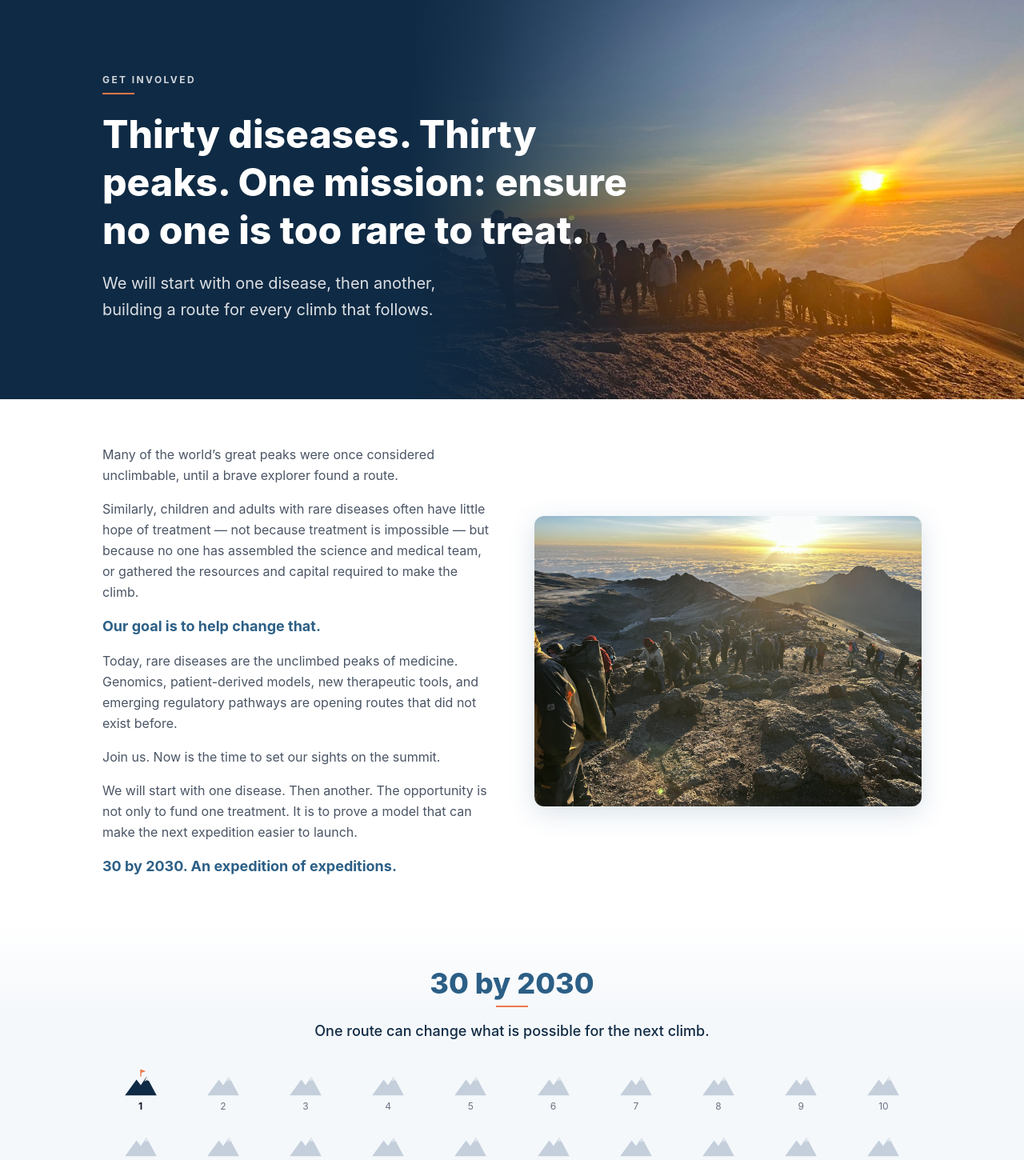
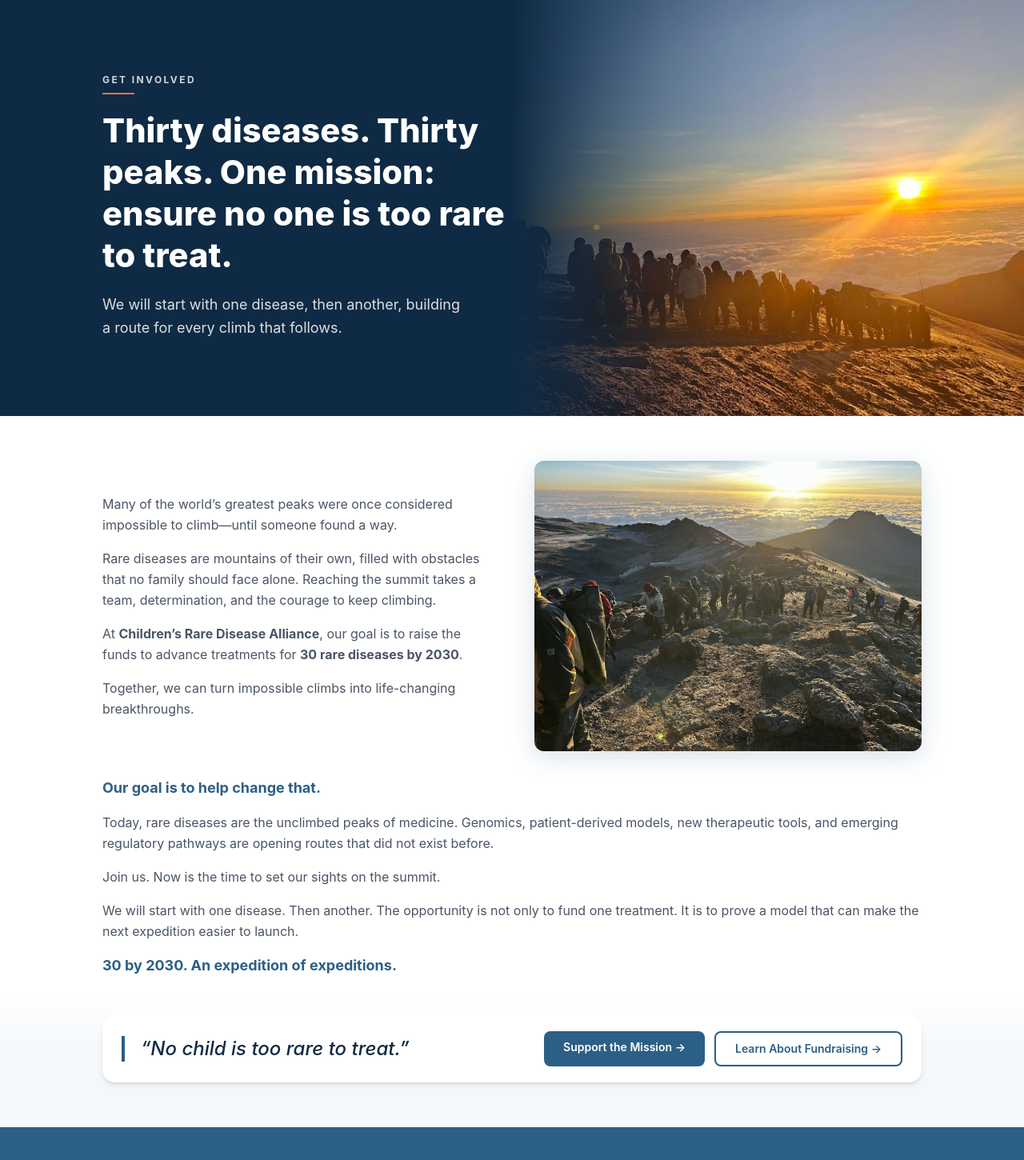
Before and after one commit to inwang123/rarediseaseweb, a React (Vite) app: page /30-by-30 in a window 1280 px wide. Shown: the part 120-1570 px from the top of the page at 80% size. Built offline with nearby package versions, Linux system fonts and the light colour scheme.

Commit message:
update get involved page text

```diff
--- a/src/data/team.js
+++ b/src/data/team.js
@@ -69,10 +69,10 @@ export const marketingTeam = [
     bio: "Bio coming soon.",
   },
   {
-    name: "Caitlyn Baker",
+    name: "Caitlin Baker",
     role: "Adventure Fundraising Specialist",
-    img: "/images/team/caitlyn_baker_bio.png",
-    bio: "Caitlyn is an adventurer, mother of three, and passionate advocate for bringing people together through meaningful experiences. She holds a degree in Family Life Studies from Utah State University and has explored trails from Utah's mountains to Mount Kilimanjaro. As an Adventure Fundraising Specialist with Children's Rare Disease Alliance, Caitlyn combines her love of the outdoors with a deeply personal connection to the rare disease community. After losing her father to a rare cancer as a teenager, she understands the importance of research, treatment, and support for affected families. Through hikes, retreats, and other outdoor experiences, she works to build community and raise funds for rare disease research and support.",
+    img: "/images/team/caitlin_baker_bio.png",
+    bio: "Caitlin is an adventurer, mother of three, and passionate advocate for bringing people together through meaningful experiences. She holds a degree in Family Life Studies from Utah State University and has explored trails from Utah's mountains to Mount Kilimanjaro. As an Adventure Fundraising Specialist with Children's Rare Disease Alliance, Caitlin combines her love of the outdoors with a deeply personal connection to the rare disease community. After losing her father to a rare cancer as a teenager, she understands the importance of research, treatment, and support for affected families. Through hikes, retreats, and other outdoor experiences, she works to build community and raise funds for rare disease research and support.",
   },
   {
     name: "Ashley Budd",
--- a/src/pages/Contact.jsx
+++ b/src/pages/Contact.jsx
@@ -8,10 +8,10 @@ export default function Contact() {
       <PageBanner eyebrow="Get In Touch" title="Contact Us" />
 
       {/* Contact Info */}
-      <section className="py-16 max-w-5xl mx-auto px-6 md:px-16">
+      <section className="py-16 max-w-6xl mx-auto px-6 md:px-16">
         <p className="text-orange-500 font-semibold text-sm uppercase tracking-widest mb-2">We'd love to hear from you</p>
         <h2 className="text-3xl font-bold text-gray-900 mb-4">Let's Talk</h2>
-        <p className="text-gray-500 text-sm leading-relaxed mb-12 max-w-xl">
+        <p className="text-gray-500 text-sm leading-relaxed mb-12 max-w-2xl">
           Whether you have a question about our programs, want to get involved, or simply want to share
           your story, our team is here and ready to help.
         </p>
--- a/src/pages/ThirtyBy30.jsx
+++ b/src/pages/ThirtyBy30.jsx
@@ -6,28 +6,6 @@ const ORANGE = "#ed774a";
 
 // Photo shown beside the story text
 const MOUNTAIN_IMAGE = "/images/get-involved/get_involved_climb.jpg";
-
-function Peak({ active }) {
-  return (
-    <svg viewBox="0 0 48 40" className="w-11 h-9" aria-hidden="true">
-      {active && (
-        <>
-          <line x1="24" y1="2" x2="24" y2="12" stroke={ORANGE} strokeWidth="1.5" />
-          <polygon points="24,2 31,4.5 24,7" fill={ORANGE} />
-        </>
-      )}
-      <polygon
-        points="2,38 18,16 24,24 32,12 46,38"
-        fill={active ? NAVY : "#c4cfdb"}
-      />
-      <polygon
-        points="32,12 36,18 32,17 29,19"
-        fill={active ? "#fff" : "#e5ebf1"}
-        opacity="0.9"
-      />
-    </svg>
-  );
-}
 
 export default function ThirtyBy30() {
   return (
@@ -42,14 +20,14 @@ export default function ThirtyBy30() {
           src="/images/get-involved/get-involved-banner.jpg"
           alt=""
           aria-hidden="true"
-          className="absolute inset-y-0 right-0 h-full w-full md:w-3/5 object-cover select-none pointer-events-none"
-          style={{ objectPosition: "50% 60%" }}
+          className="absolute inset-y-0 right-0 h-full w-full md:w-1/2 object-cover select-none pointer-events-none"
+          style={{ objectPosition: "55% 60%" }}
         />
         {/* Fade the photo into the navy panel */}
         <div
           className="absolute inset-0"
           style={{
-            background: `linear-gradient(90deg, ${NAVY} 0%, ${NAVY} 40%, rgba(15,42,68,0.85) 47%, rgba(15,42,68,0.62) 54%, rgba(15,42,68,0.38) 62%, rgba(15,42,68,0.18) 70%, rgba(15,42,68,0.06) 78%, rgba(15,42,68,0) 86%)`,
+            background: `linear-gradient(90deg, ${NAVY} 0%, ${NAVY} 50%, rgba(15,42,68,0.8) 54%, rgba(15,42,68,0.55) 59%, rgba(15,42,68,0.3) 65%, rgba(15,42,68,0.12) 72%, rgba(15,42,68,0) 80%)`,
           }}
         />
         <div
@@ -62,10 +40,10 @@ export default function ThirtyBy30() {
             Get Involved
           </p>
           <div className="mt-2 mb-5 h-0.5 w-10" style={{ backgroundColor: ORANGE }} />
-          <h1 className="text-3xl md:text-5xl font-extrabold text-white leading-tight max-w-2xl">
+          <h1 className="text-3xl md:text-4xl lg:text-[2.6rem] font-extrabold text-white leading-tight max-w-lg">
             Thirty diseases. Thirty peaks. One mission: ensure no one is too rare to treat.
           </h1>
-          <p className="mt-5 text-base md:text-xl text-white/85 max-w-md leading-relaxed">
+          <p className="mt-5 text-base md:text-lg text-white/85 max-w-md leading-relaxed">
             We will start with one disease, then another, building a route for
             every climb that follows.
           </p>
@@ -73,18 +51,40 @@ export default function ThirtyBy30() {
       </section>
 
       {/* ── Story + image ── */}
-      <section className="max-w-6xl mx-auto px-6 md:px-16 py-14 grid md:grid-cols-2 gap-10 md:gap-14 items-center">
-        <div className="flex flex-col gap-4 text-base leading-relaxed text-gray-600">
-          <p>
-            Many of the world’s great peaks were once considered unclimbable,
-            until a brave explorer found a route.
-          </p>
-          <p>
-            Similarly, children and adults with rare diseases often have little
-            hope of treatment — not because treatment is impossible — but because
-            no one has assembled the science and medical team, or gathered the
-            resources and capital required to make the climb.
-          </p>
+      <section className="max-w-6xl mx-auto px-6 md:px-16 pt-14 pb-6">
+        {/* Intro text beside the photo; the photo stretches to match the text height */}
+        <div className="grid md:grid-cols-2 gap-8 md:gap-14 md:items-stretch">
+          <div className="flex flex-col justify-center gap-4 text-base leading-relaxed text-gray-600">
+            <p>
+              Many of the world’s greatest peaks were once considered impossible
+              to climb—until someone found a way.
+            </p>
+            <p>
+              Rare diseases are mountains of their own, filled with obstacles that
+              no family should face alone. Reaching the summit takes a team,
+              determination, and the courage to keep climbing.
+            </p>
+            <p>
+              At <strong>Children’s Rare Disease Alliance</strong>, our goal is to
+              raise the funds to advance treatments for{" "}
+              <strong>30 rare diseases by 2030</strong>.
+            </p>
+            <p>
+              Together, we can turn impossible climbs into life-changing
+              breakthroughs.
+            </p>
+          </div>
+
+          <img
+            src={MOUNTAIN_IMAGE}
+            alt="Climbers ascending a mountain ridge above the clouds at sunrise"
+            className="w-full aspect-[4/3] md:aspect-auto md:h-full md:min-h-[16rem] object-cover rounded-xl"
+            style={{ boxShadow: "0 8px 32px rgba(44,95,134,0.18)" }}
+          />
+        </div>
+
+        {/* Remaining text spans the full container width */}
+        <div className="mt-8 flex flex-col gap-4 text-base leading-relaxed text-gray-600">
           <p className="text-lg font-bold" style={{ color: AZURE }}>
             Our goal is to help change that.
           </p>
@@ -103,41 +103,13 @@ export default function ThirtyBy30() {
             30 by 2030. An expedition of expeditions.
           </p>
         </div>
-
-        <img
-          src={MOUNTAIN_IMAGE}
-          alt="Climbers ascending a mountain ridge above the clouds at sunrise"
-          className="w-full aspect-[4/3] object-cover rounded-xl"
-          style={{ boxShadow: "0 8px 32px rgba(44,95,134,0.18)" }}
-        />
       </section>
 
-      {/* ── 30 by 2030 tracker ── */}
-      <section className="px-6 md:px-16 py-14" style={{ background: "linear-gradient(180deg, #ffffff 0%, #f5f8fb 7rem, #f5f8fb 100%)" }}>
+      {/* ── Call to action ── */}
+      <section className="px-6 md:px-16 pt-6 pb-14" style={{ background: "linear-gradient(180deg, #ffffff 0%, #f5f8fb 4rem, #f5f8fb 100%)" }}>
         <div className="max-w-5xl mx-auto text-center">
-          <h2 className="text-3xl md:text-4xl font-extrabold" style={{ color: AZURE }}>
-            30 by 2030
-          </h2>
-          <div className="mx-auto mt-2 h-0.5 w-10" style={{ backgroundColor: ORANGE }} />
-          <p className="mt-4 text-base md:text-lg font-medium" style={{ color: NAVY }}>
-            One route can change what is possible for the next climb.
-          </p>
-
-          <ol className="mt-8 grid grid-cols-5 md:grid-cols-10 gap-y-5 gap-x-2 list-none p-0">
-            {Array.from({ length: 30 }, (_, i) => i + 1).map((n) => (
-              <li key={n} className="flex flex-col items-center gap-1">
-                <Peak active={n === 1} />
-                <span
-                  className={`text-xs ${n === 1 ? "font-bold text-gray-900" : "text-gray-500"}`}
-                >
-                  {n}
-                </span>
-              </li>
-            ))}
-          </ol>
-
           {/* Call to action */}
-          <div className="mt-10 bg-white rounded-2xl shadow-md px-6 py-5 flex flex-col md:flex-row items-center gap-5 md:gap-8">
+          <div className="bg-white rounded-2xl shadow-md px-6 py-5 flex flex-col md:flex-row items-center gap-5 md:gap-8">
             <p
               className="flex-1 text-xl md:text-2xl italic font-medium text-left border-l-4 pl-5"
               style={{ color: NAVY, borderColor: AZURE }}
```
Also changed, not shown: public/images/team/caitlin_baker_bio.png (renamed from public/images/team/caitlyn_baker_bio.png).
